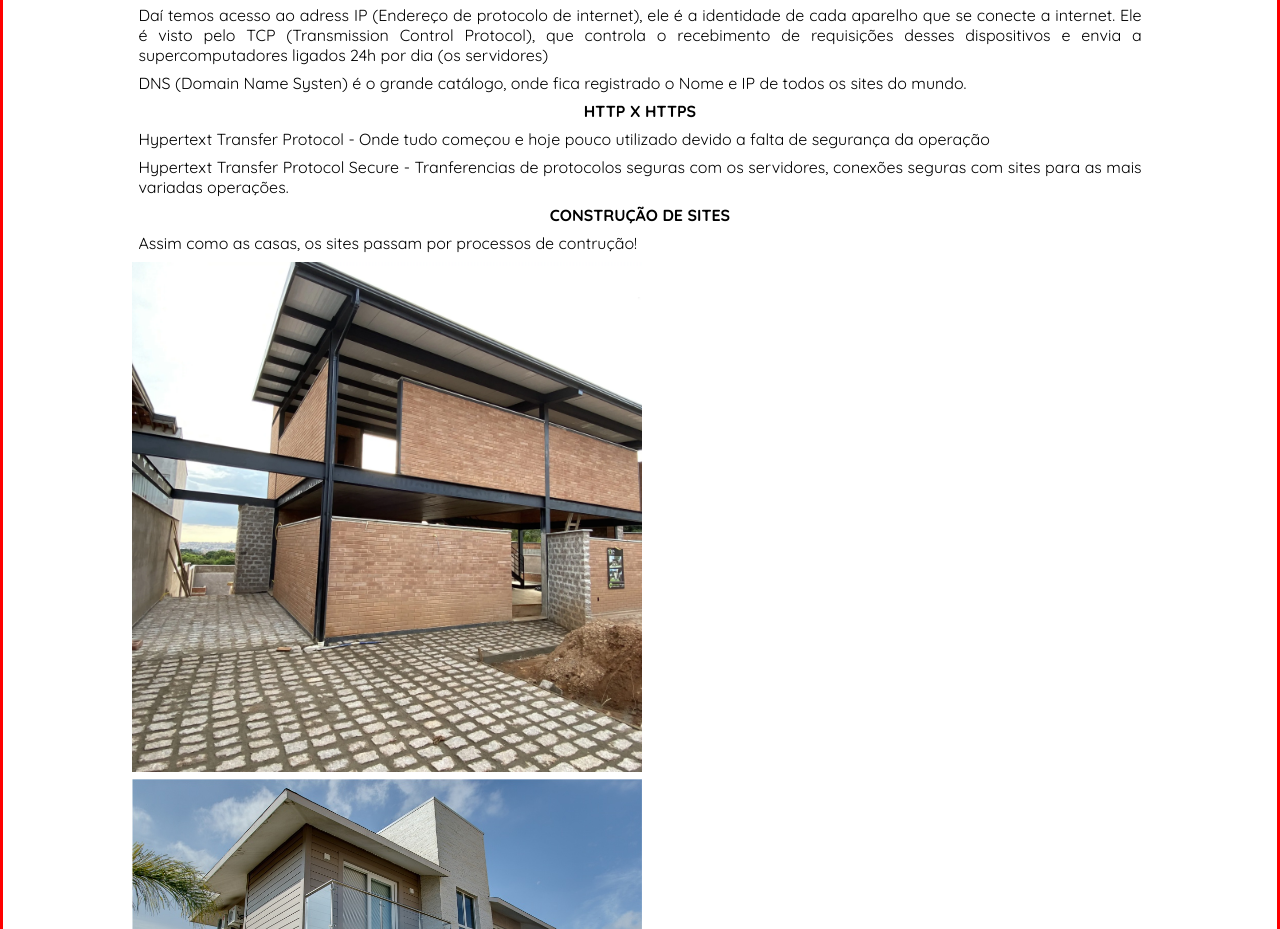
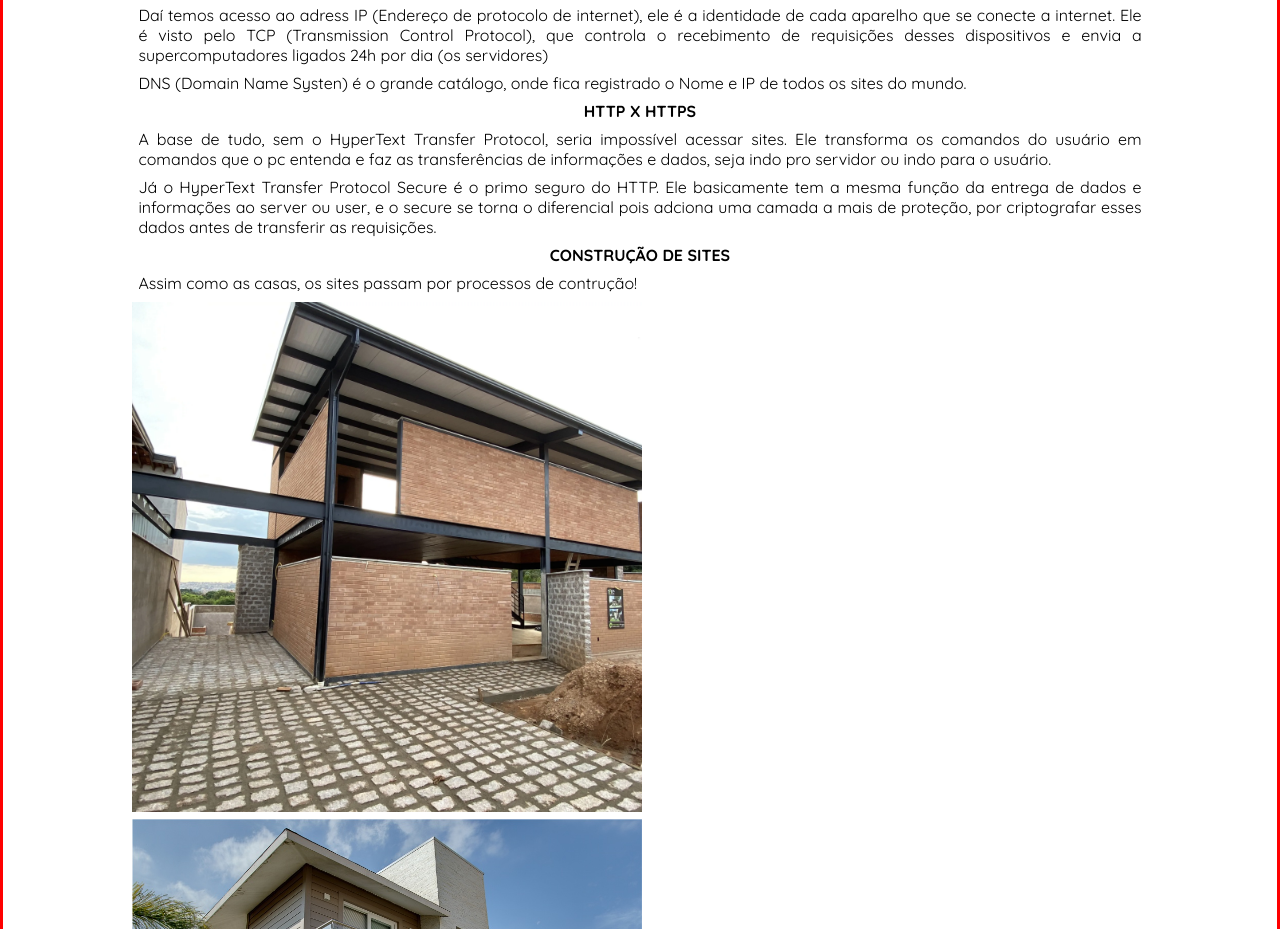
Before and after one commit to lolimamota/Aula-1, a website: page index.html in a window 1280 px wide. Shown: the part 845-1774 px from the top of the page. Drawn offline with nearby package versions, Linux system fonts and the light colour scheme.

Commit message:
RM: Dados index,js ADD: Correção dos textos

```diff
--- a/index.html
+++ b/index.html
@@ -68,10 +68,12 @@
             </section>
             <section>
                 <h4>HTTP X HTTPS</h4>
-                <p>Hypertext Transfer Protocol - Onde tudo começou e hoje pouco utilizado devido a falta de segurança da
-                    operação</p>
-                <p>Hypertext Transfer Protocol Secure - Tranferencias de protocolos seguras com os servidores, conexões
-                    seguras com sites para as mais variadas operações.</p>
+                <p>
+                    A base de tudo, sem o HyperText Transfer Protocol, seria impossível acessar sites. Ele transforma os comandos do usuário em comandos que o pc entenda e faz as transferências de informações e dados, seja indo pro servidor ou indo para o usuário.
+                </p>
+                <p>
+                    Já o HyperText Transfer Protocol Secure é o primo seguro do HTTP. Ele basicamente tem a mesma função da entrega de dados e informações ao server ou user, e o secure se torna o diferencial pois adciona uma camada a mais de proteção, por criptografar esses dados antes de transferir as requisições.
+                </p>
             </section>
             <section>
                 <h4>CONSTRUÇÃO DE SITES</h4>
@@ -117,7 +119,6 @@
             </div>
         </section>
     </footer>
-    <script src="https://cdn.jsdelivr.net/npm/swiper@11/swiper-bundle.min.js"></script>
     <script src="index.js"></script>
 </body>
 
--- a/index.js
+++ /dev/null
@@ -1,13 +0,0 @@
-// core version + navigation, pagination modules:
-import Swiper from 'swiper';
-import { Navigation, Pagination } from 'swiper/modules';
-// import Swiper and modules styles
-import 'swiper/css';
-import 'swiper/css/navigation';
-import 'swiper/css/pagination';
-
-// init Swiper:
-const swiper = new Swiper('.swiper', {
-  // configure Swiper to use modules
-  modules: [Navigation, Pagination]
-});
```
